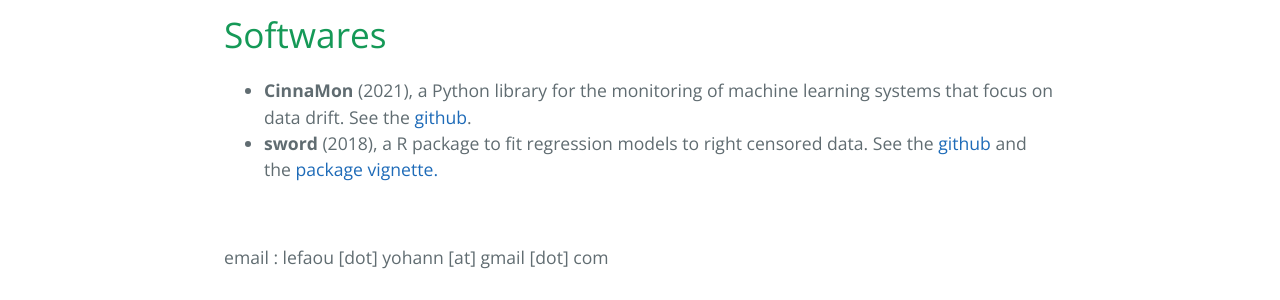
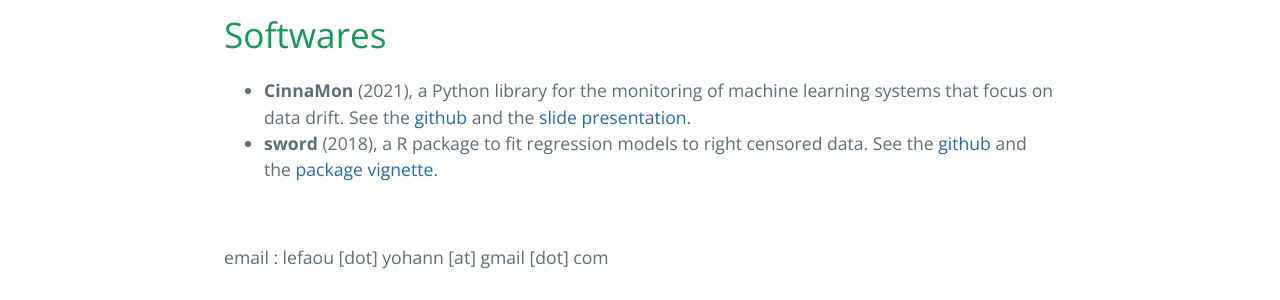
Before and after one commit to YohannLeFaou/YohannLeFaou.github.io, a Jekyll site: the page built from index.html, in a window 1280 px wide. Shown: the part 1451-1751 px from the top of the page. Built offline with Jekyll 4.4.1, drawn with Linux system fonts in a browser that asks for light colours; the list of posts is cut into pages by our own code.

Commit message:
add slides cinnamon

```diff
--- a/index.html
+++ b/index.html
@@ -103,7 +103,7 @@
 
       <h1>Softwares</h1>
       <ul>
-          <li><b>CinnaMon</b> (2021), a Python library for the monitoring of machine learning systems that focus on data drift. See the <a href="https://github.com/zelros/cinnamon">github</a>.</li>
+          <li><b>CinnaMon</b> (2021), a Python library for the monitoring of machine learning systems that focus on data drift. See the <a href="https://github.com/zelros/cinnamon">github</a> and the <a  href="/publications/2021-cinnamon/Detect_explain_and_correct_data_drift_in_a_machine_learning_system.pdf">slide presentation.</a></li>
           <li><b>sword</b> (2018), a R package to fit regression models to right censored data. See the <a href="https://github.com/YohannLeFaou/sword">github</a> and the <a href="https://rawgit.com/YohannLeFaou/sword/master/inst/doc/sword_vignette.html">package vignette.</a></li>
       </ul>
 
```
Also changed, not shown: 1 other file.
